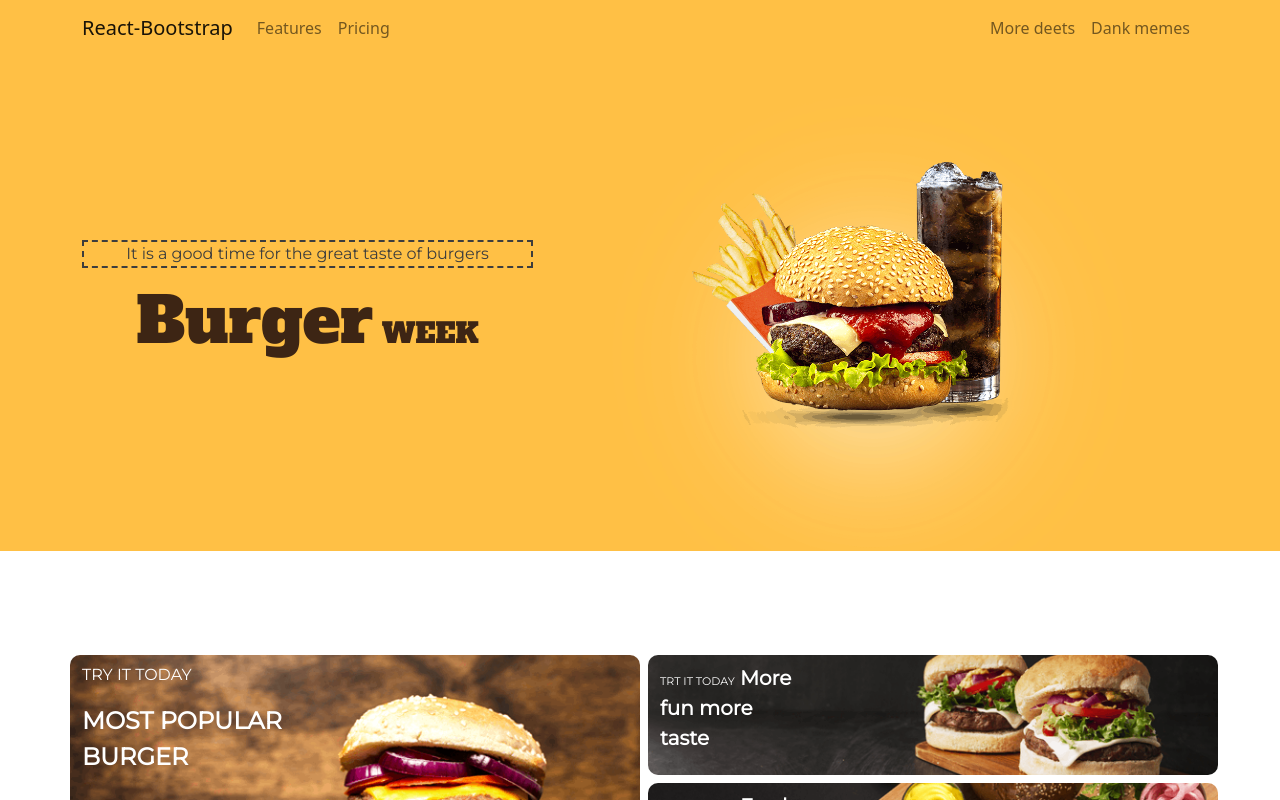
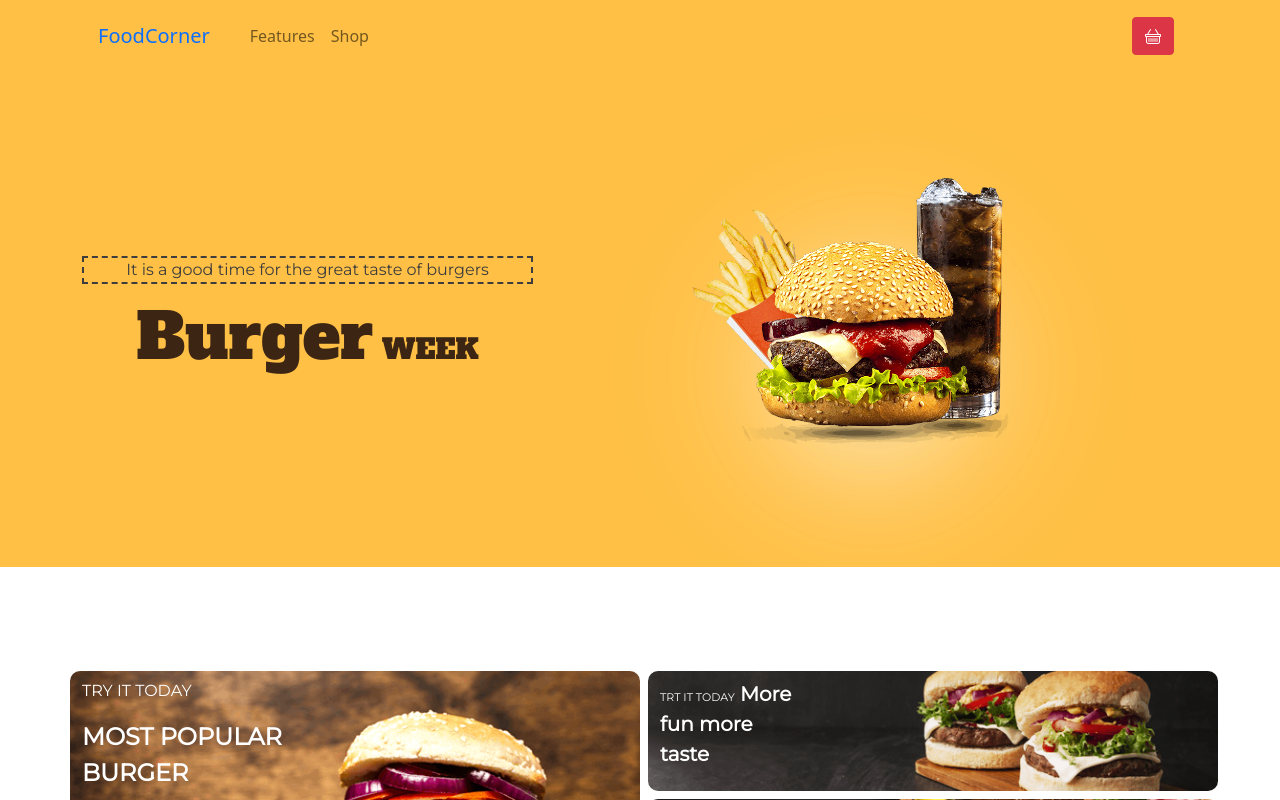
Before and after one commit to obaidulnasir/food-corner, a React (Create React App) app: page / in a window 1280 px wide. Shown: the top 800 px of the page. Built offline with nearby package versions, Linux system fonts and the light colour scheme.

Commit message:
shop page create

```diff
--- a/public/index.html
+++ b/public/index.html
@@ -15,6 +15,9 @@
       user's mobile device or desktop. See https://developers.google.com/web/fundamentals/web-app-manifest/
     -->
     <link rel="manifest" href="%PUBLIC_URL%/manifest.json" />
+
+    <!-- bootstrap icons  -->
+    <link rel="stylesheet" href="https://cdn.jsdelivr.net/npm/bootstrap-icons@1.7.2/font/bootstrap-icons.css">
     <!--
       Notice the use of %PUBLIC_URL% in the tags above.
       It will be replaced with the URL of the `public` folder during the build.
--- a/src/App.js
+++ b/src/App.js
@@ -1,6 +1,7 @@
 import { BrowserRouter, Switch, Route } from 'react-router-dom';
 import './App.css';
 import Home from './components/pages/Home/Home';
+import Shop from './components/pages/Shop/Shop';
 
 function App() {
   return (
@@ -9,6 +10,9 @@ function App() {
       <Switch>
         <Route path="/home">
             <Home></Home>
+        </Route>
+        <Route path="/shop">
+            <Shop></Shop>
         </Route>
         <Route exact path="/">
           <Home></Home>
--- /dev/null
+++ b/src/components/pages/Shop/Shop.js
@@ -0,0 +1,36 @@
+import React from 'react';
+import { Card, Col, Container, Row } from 'react-bootstrap';
+import Navigation from '../../shared/Navigation/Navigation';
+import "./Shop.css"
+
+const Shop = () => {
+    return (
+        <div>
+            <Navigation></Navigation>
+            <div>
+                <Container>
+                    <Row xs={1} md={3} className="g-4">
+                        <Col>
+                            <Card className="p-3">
+                                <Card.Img variant="top" src="s.jpg" />
+                                <Card.Body>
+                                    <p className="fw-bold">Card TITLE</p>
+                                    <Card.Text>
+                                        This is a longer card with supporting text below as a natural
+                                        lead-in to additional content. This content is a little bit longer.
+                                    </Card.Text>
+                                </Card.Body>
+                                <button className="order-button"><h5 style={{ color: "#fff" }}>Buy</h5></button>
+                            </Card>
+                        </Col>
+                        <Col>
+
+                        </Col>
+                    </Row>
+                </Container>
+            </div>
+        </div>
+    );
+};
+
+export default Shop;
--- a/src/components/shared/Navigation/Navigation.js
+++ b/src/components/shared/Navigation/Navigation.js
@@ -1,23 +1,32 @@
 import React from 'react';
 import { Container, Nav, Navbar } from 'react-bootstrap';
+import { Link } from 'react-router-dom';
 import "./Navigation.css"
 
 const Navigation = () => {
     return (
         <Navbar sticky="top" className="navigation" collapseOnSelect expand="lg" >
             <Container>
-                <Navbar.Brand href="#home">React-Bootstrap</Navbar.Brand>
+                <Navbar.Brand><Link className="nav-link" to="/home">FoodCorner</Link></Navbar.Brand>
                 <Navbar.Toggle aria-controls="responsive-navbar-nav" />
                 <Navbar.Collapse id="responsive-navbar-nav">
                     <Nav className="me-auto">
                         <Nav.Link href="#features">Features</Nav.Link>
-                        <Nav.Link href="#pricing">Pricing</Nav.Link>
+                        <Link className="nav-link" to="/shop">Shop</Link>
                     </Nav>
                     <Nav>
-                        <Nav.Link href="#deets">More deets</Nav.Link>
-                        <Nav.Link eventKey={2} href="#memes">
-                            Dank memes
+                        <Nav.Link>
+                            <button className="btn btn-danger">
+                                <i class="bi bi-basket fs-6"></i>
+                            </button>
                         </Nav.Link>
+                        <Nav.Link>
+
+                        </Nav.Link>
+
+                        {/* <Nav.Link eventKey={2} href="#memes">
+
+                        </Nav.Link> */}
                     </Nav>
                 </Navbar.Collapse>
             </Container>
```
Also changed, not shown: src/components/shared/Navigation/OffCanvas.js (added, +30 -0 lines), src/components/pages/Shop/Shop.css (added).
